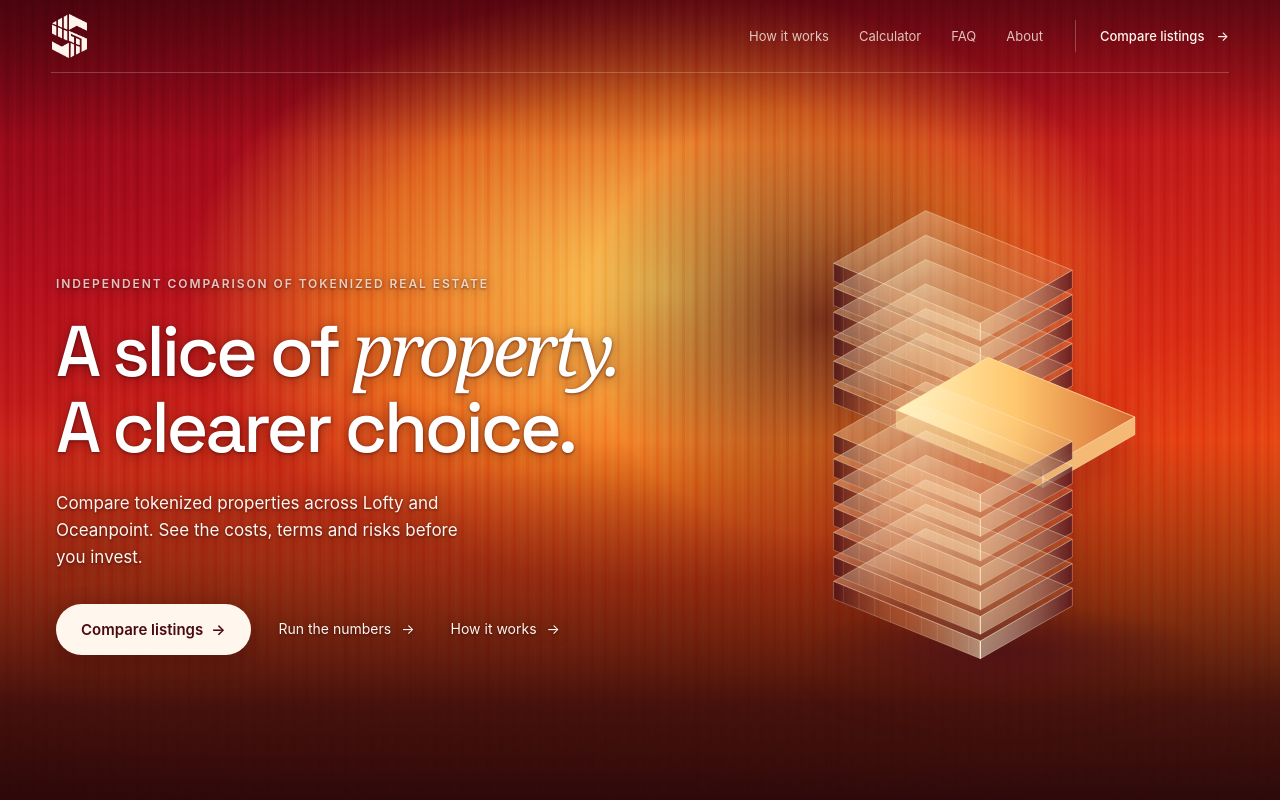
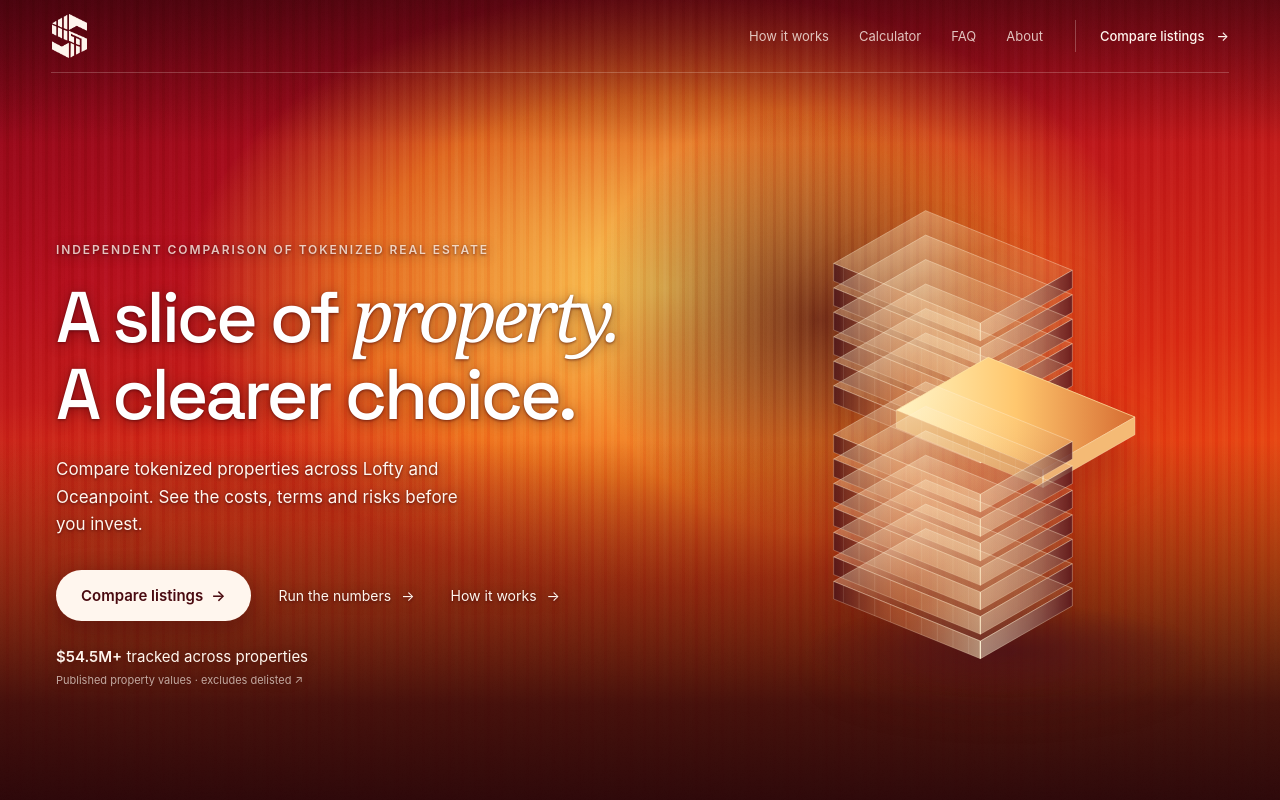
Before and after one commit to aman050807/slicebase, a React (Vite) app: page / in a window 1280 px wide. Shown: the top 800 px of the page. Built offline with nearby package versions, Linux system fonts and the light colour scheme; a web font is replaced by a local one.

Commit message:
Add approved property value signal below hero content

```diff
--- a/src/App.tsx
+++ b/src/App.tsx
@@ -99,6 +99,10 @@ const INDEX_STATS = (() => {
     valueCount: valued.length,
     totalValue: valued.reduce((sum, l) => sum + valuationNumber(l.valuation), 0),
   };
+})();
+const HERO_VALUE_STATS = (() => {
+  const valued = LISTINGS.filter((l) => !l.delisted && valuationNumber(l.valuation) > 0);
+  return { count: valued.length, total: valued.reduce((sum, l) => sum + valuationNumber(l.valuation), 0) };
 })();
 /** Lofty publishes a sector per listing; Oceanpoint does not, so the
  *  Oceanpoint sector is read from the listing's own published title. */
@@ -858,6 +862,13 @@ export function App() {
                 How it works <span aria-hidden="true">&rarr;</span>
               </a>
             </div>
+            <a className="sb-hero-value" href="#coverage-notes"
+              onClick={() => { const notes = document.getElementById("coverage-notes"); if (notes instanceof HTMLDetailsElement) notes.open = true; }}
+              title={`Platform-published USD valuations for ${HERO_VALUE_STATS.count} currently indexed properties, excluding delisted records; partial catalogue, not assets managed.`}
+            >
+              <span className="sb-hero-value-title"><strong>${(Math.floor(HERO_VALUE_STATS.total / 100000) / 10).toFixed(1)}M+</strong> tracked across properties</span>
+              <span className="sb-hero-value-scope">Published property values · excludes delisted <span aria-hidden="true">↗</span></span>
+            </a>
           </div>
 
           <div
@@ -1001,8 +1012,9 @@ export function App() {
               </select>
             </div>
           </div>
-          <details className="sb-directory-data-notes">
+          <details id="coverage-notes" className="sb-directory-data-notes">
             <summary>Partial catalogue <span>Coverage &amp; data notes</span></summary>
+            <p className="sb-directory-notice">The hero total is {compactMoney(HERO_VALUE_STATS.total)} in platform-published USD property valuations across {HERO_VALUE_STATS.count} indexed properties with values, excluding delisted records. It is not money invested or managed by Slicebase. Catalogue totals below include retained delisted records.</p>
           <div className="sb-index-banner">
             <div>
               <strong>{INDEX_STATS.listings}</strong>
--- a/src/style.css
+++ b/src/style.css
@@ -2797,3 +2797,12 @@ a.sb-join-link:hover {
 
 /* The red opening view includes the 87px navbar; listings begin below the fold. */
 .sb-hero { min-height: calc(100vh - 87px); min-height: calc(100svh - 87px); }
+
+.sb-hero-value { display: inline-flex; flex-wrap: wrap; align-items: baseline; gap: 5px; margin-top: 24px; font-size: 13px; color: rgba(255,246,238,.78); text-decoration: none; text-shadow: 0 1px 8px rgba(60,4,10,.45); }
+.sb-hero-value strong { font-weight: 600; color: #fff6ee; }
+.sb-hero-value > span { margin-left: 4px; }
+.sb-hero-value:hover { text-decoration: underline; text-underline-offset: 4px; }
+.sb-hero-value { display: flex; flex-direction: column; gap: 3px; width: fit-content; }
+.sb-hero-value > span { margin-left: 0; }
+.sb-hero-value-title { font-size: 15px; color: #fff6ee; }
+.sb-hero-value-scope { font-size: 11px; color: rgba(255,246,238,.65); }
```
Also changed, not shown: 1 other file (tests, documents, lock files or other folders).
